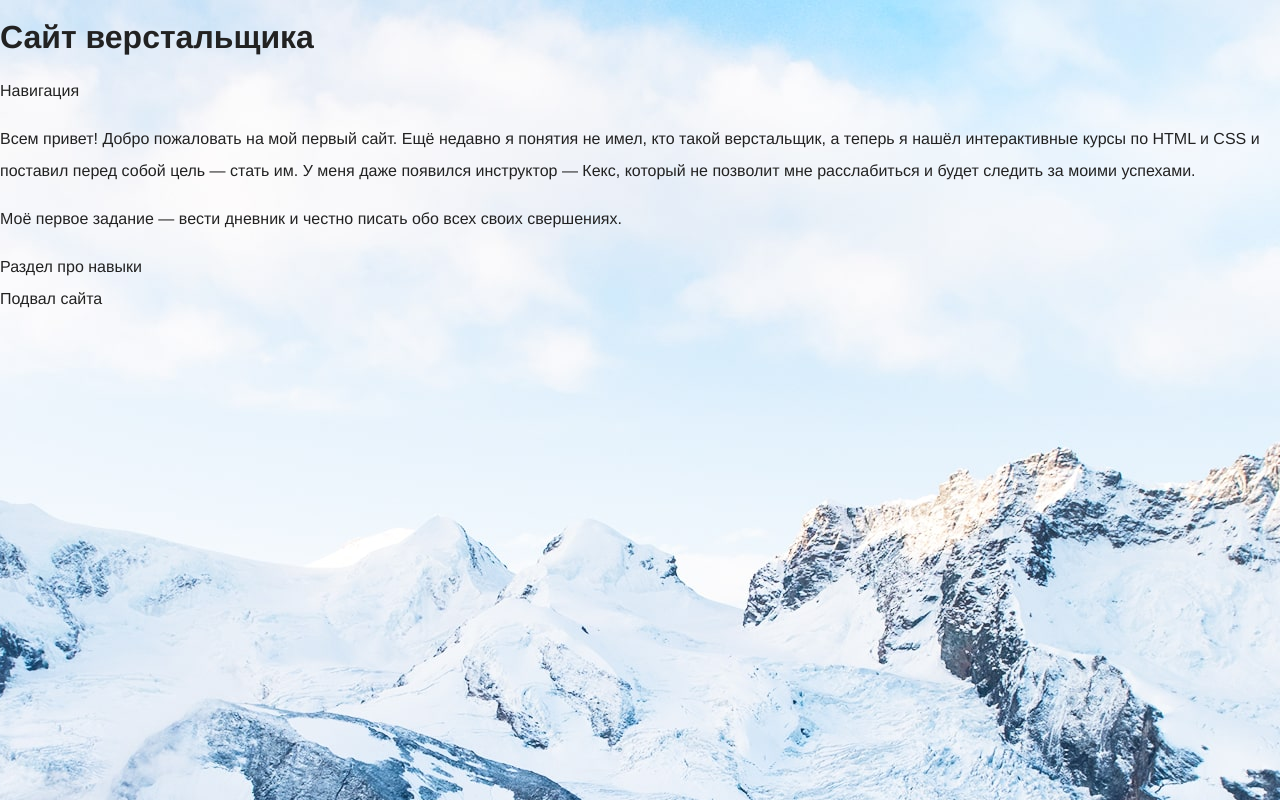
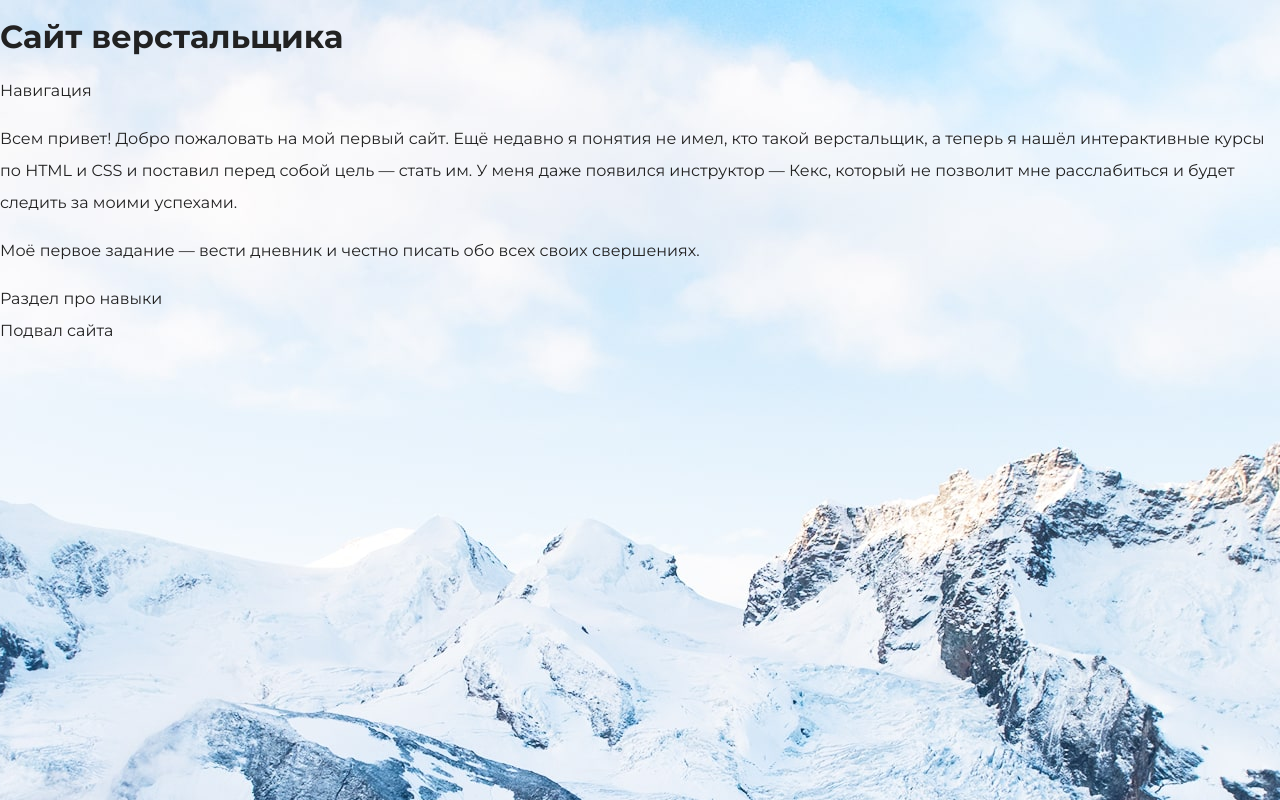
Before and after one commit to MariaLakomkina/ml, a plain HTML site: page index.html in a window 1280 px wide. Drawn offline with Linux system fonts and the light colour scheme.

Commit message:
шрифт

```diff
--- a/index.html
+++ b/index.html
@@ -6,6 +6,7 @@
     <meta name="description" content="Блог о процессе обучения веб-технологиям">
     <title>Сайт начинающего верстальщика</title>
     <link rel="stylesheet" href="style.css">
+    <link href='https://fonts.googleapis.com/css?family=Montserrat:400,500,700|Old+Standard+TT&display=swap&subset=cyrillic"' rel='stylesheet'>
   </head>
   <body>
     <header>
```
